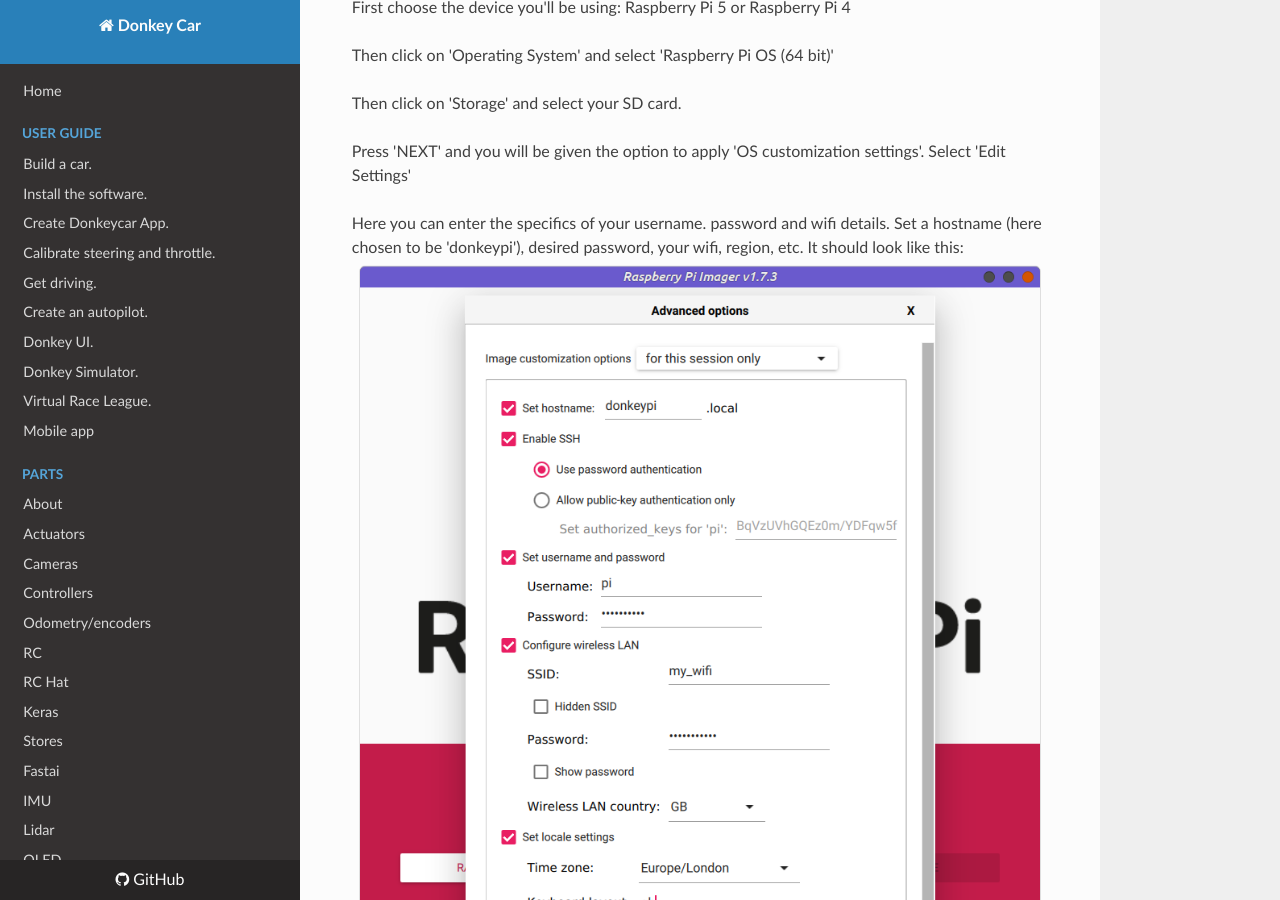
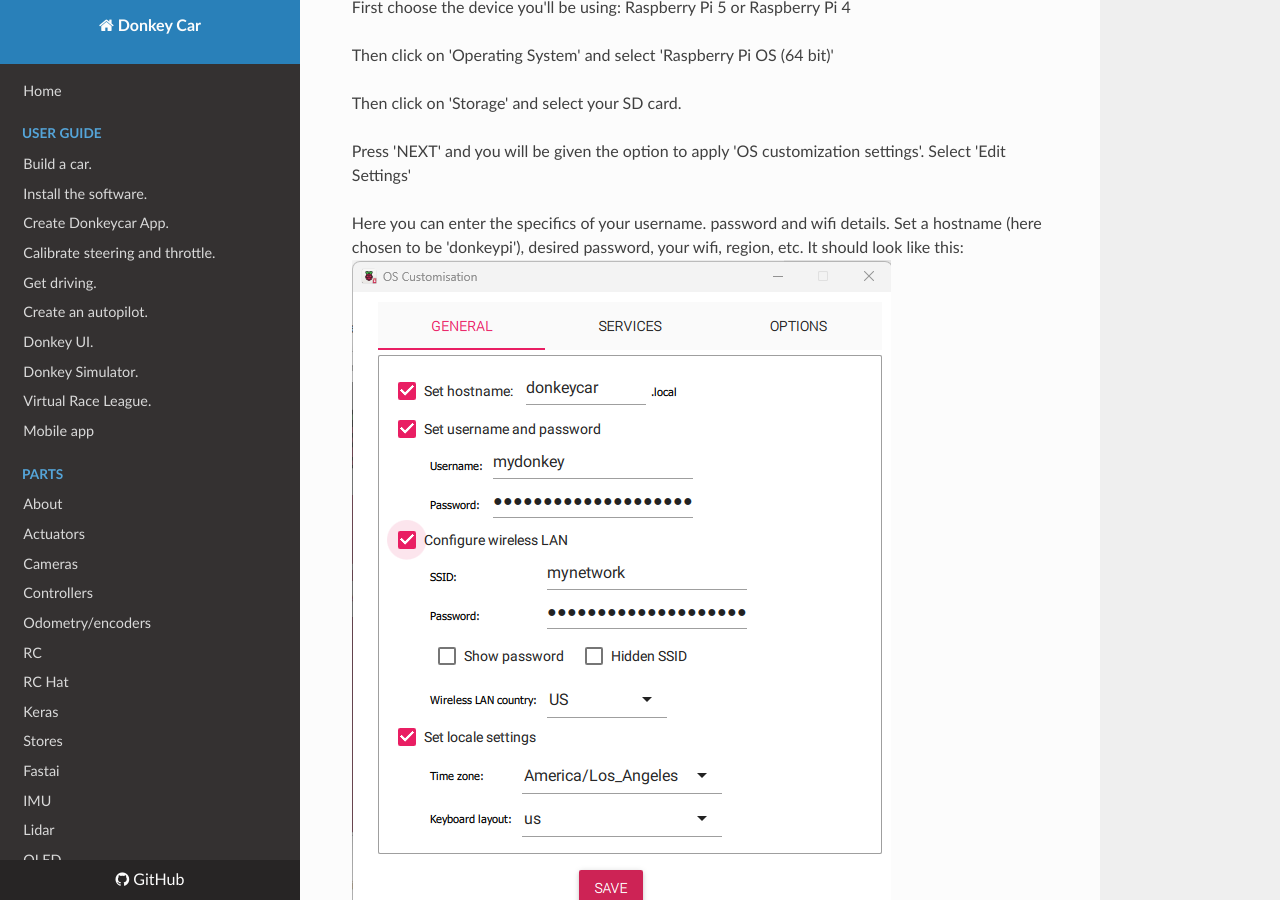
Before and after one commit to autorope/donkeydocs, an MkDocs documentation site: the page built from docs/guide/robot_sbc/setup_raspberry_pi.md, in a window 1280 px wide and 900 px high, scrolled down 977 px. Built offline with MkDocs 1.6.1, drawn with Linux system fonts in a browser that asks for light colours; nearby versions of some CDN libraries.

Commit message:
Update setup_raspberry_pi.md
Update screenshot

```diff
--- a/docs/guide/robot_sbc/setup_raspberry_pi.md
+++ b/docs/guide/robot_sbc/setup_raspberry_pi.md
@@ -47,7 +47,7 @@ Press 'NEXT' and you will be given the option to apply 'OS customization setting
 
 Here you can enter the specifics of your username. password and wifi details. Set a hostname (here chosen to be
 'donkeypi'), desired password, your wifi, region, etc. It should look like this:
-![imager_advanced_dialog](/assets/rpi_imager.png)
+![imager_advanced_dialog](/assets/imager.png)
 
 Everything else can be left at the default. When you're done, click on 'Save' which will bring you back to the OS customization dialog. Click on 'Yes' and it will write the OS to your SD card.
 
```
